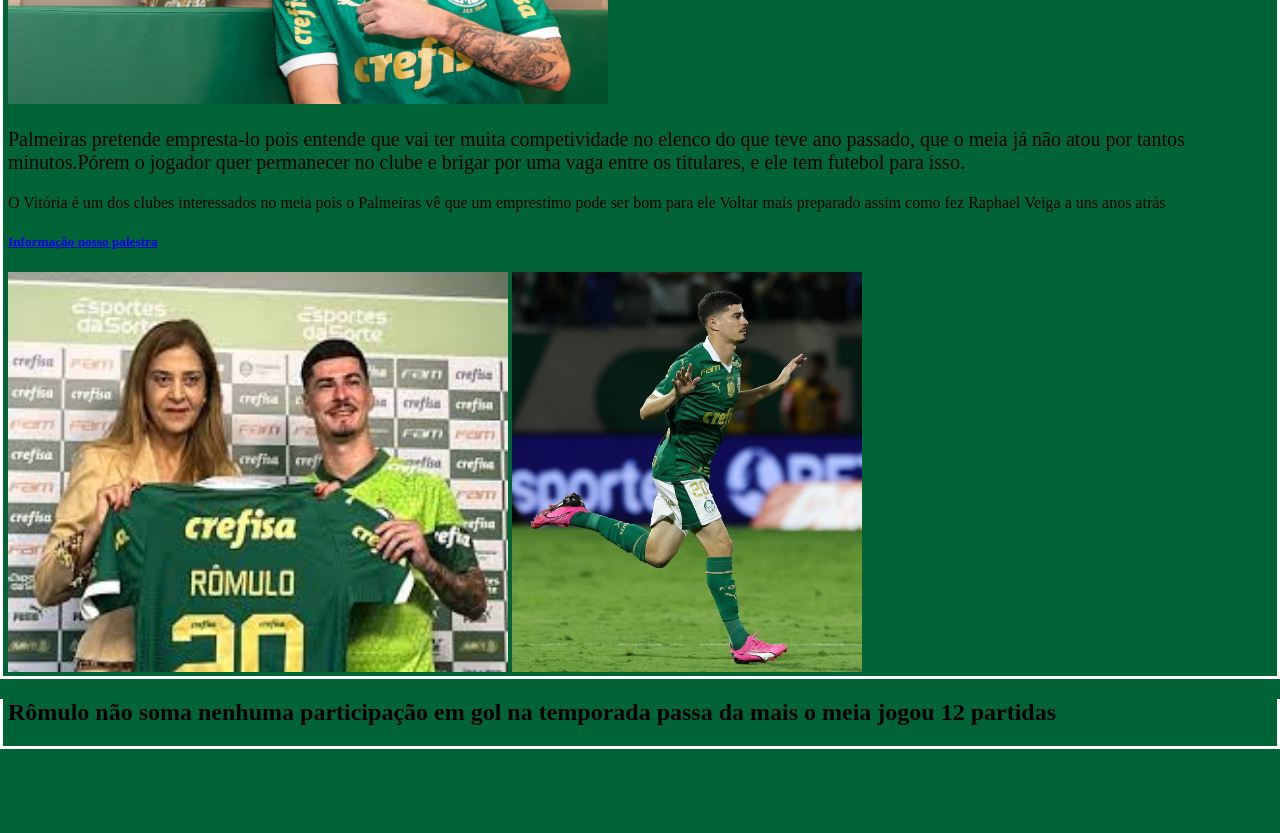
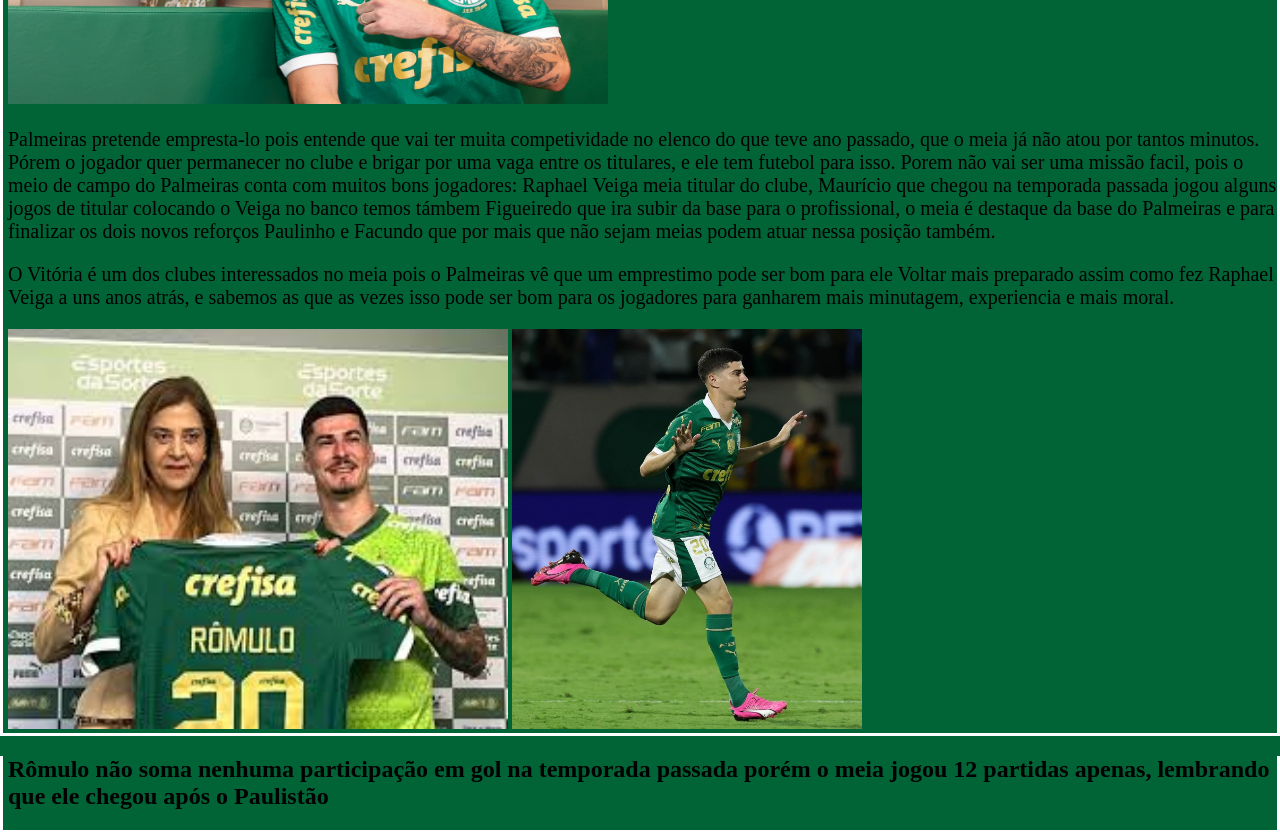
Before and after one commit to Verdao-Sempre/Noticia-5, a plain HTML site: page index.html in a window 1280 px wide. Shown: the part 440-1273 px from the top of the page. Before the commit the page ends 1189 px from the top, so only its background shows below. Drawn offline with Linux system fonts and the light colour scheme.

Commit message:
Atualização
Atualização

```diff
--- a/index.html
+++ b/index.html
@@ -19,18 +19,24 @@
         <p>Pórem o jogador quer permanecer no clube para essa temporada</p>
         <img src="Romulo-1.webp" alt="Imagem-1" width="600px" height="400px">
         <p>Palmeiras pretende empresta-lo pois entende que vai ter muita competividade no elenco do que teve
-            ano passado, que o meia já não atou por tantos minutos.Pórem o jogador quer permanecer no clube
-            e brigar por uma vaga entre os titulares, e ele tem futebol para isso.
-        </p>O Vitória é um dos clubes interessados no meia pois o Palmeiras vê que um emprestimo pode ser bom
-        para ele Voltar mais preparado assim como fez Raphael Veiga a uns anos atrás <p></p>
+            ano passado, que o meia já não atou por tantos minutos. Pórem o jogador quer permanecer no clube
+            e brigar por uma vaga entre os titulares, e ele tem futebol para isso. Porem não vai ser uma missão
+           facil, pois o meio de campo do Palmeiras conta com muitos bons jogadores: Raphael Veiga meia titular
+           do clube, Maurício que chegou na temporada passada jogou alguns jogos de titular colocando o Veiga no banco
+         temos támbem Figueiredo que ira subir da base para o profissional, o meia é destaque da base do Palmeiras
+         e para finalizar os dois novos reforços Paulinho e Facundo que por mais que não sejam meias podem
+         atuar nessa posição também.</p>
+         <p>O Vitória é um dos clubes interessados no meia pois o Palmeiras vê que um emprestimo pode ser bom
+        para ele Voltar mais preparado assim como fez Raphael Veiga a uns anos atrás, e sabemos as que as vezes
+        isso pode ser bom para os jogadores para ganharem mais minutagem, experiencia e mais moral.</p>
 
-            <a href="https://nossopalestra.com.br">
-            <h5>Informação nosso palestra</h5></a>
         <img src="Romulo-2.jpeg" alt="Imagem-2" width="500px" height="400px">
         <img src="Romulo-3.jpg" alt="Imagem-3" width="350px" height="400px">
     </div>
     <div class="Numeros">
-        <h2>Rômulo não soma nenhuma participação em gol na temporada passa da mais o meia jogou 12 partidas</h2>
+        <h2>Rômulo não soma nenhuma participação em gol na temporada passada porém o meia jogou 12 partidas
+            apenas, lembrando que ele chegou após o Paulistão
+        </h2>
 
 
 
```
